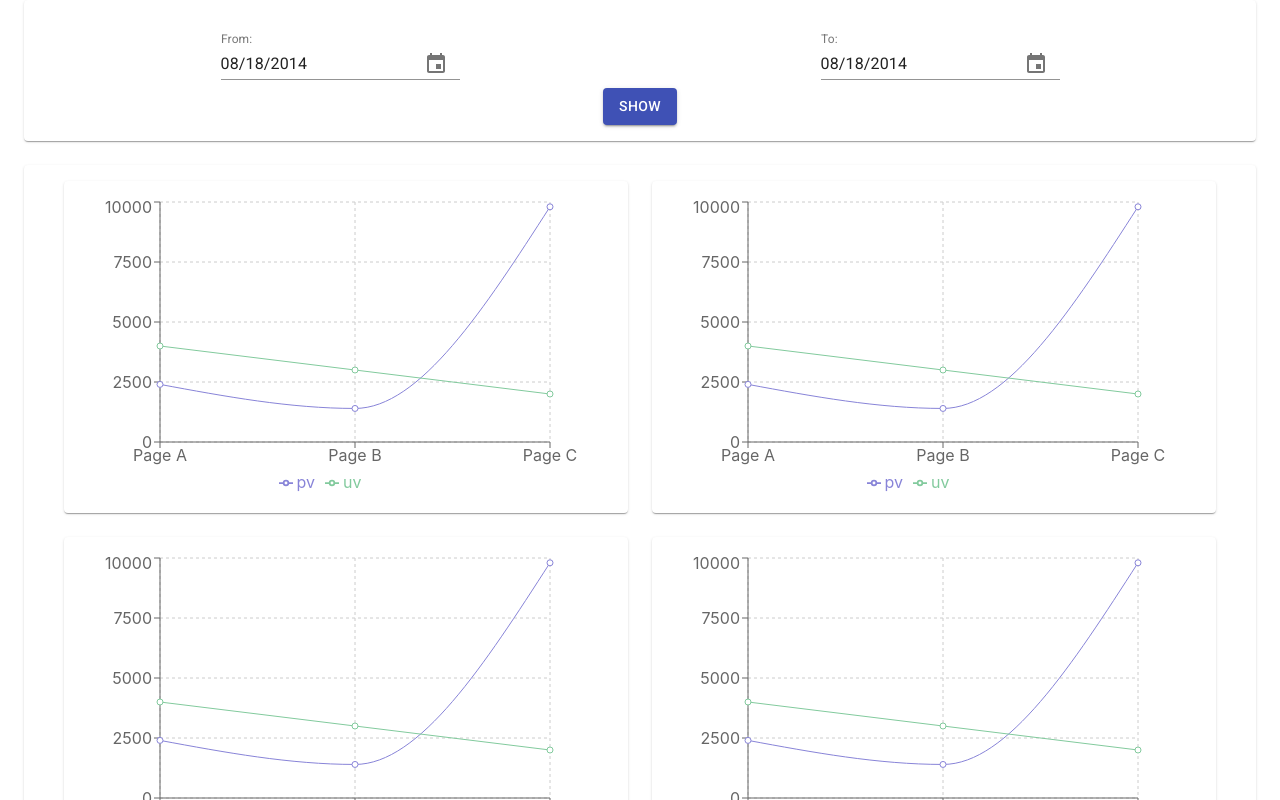
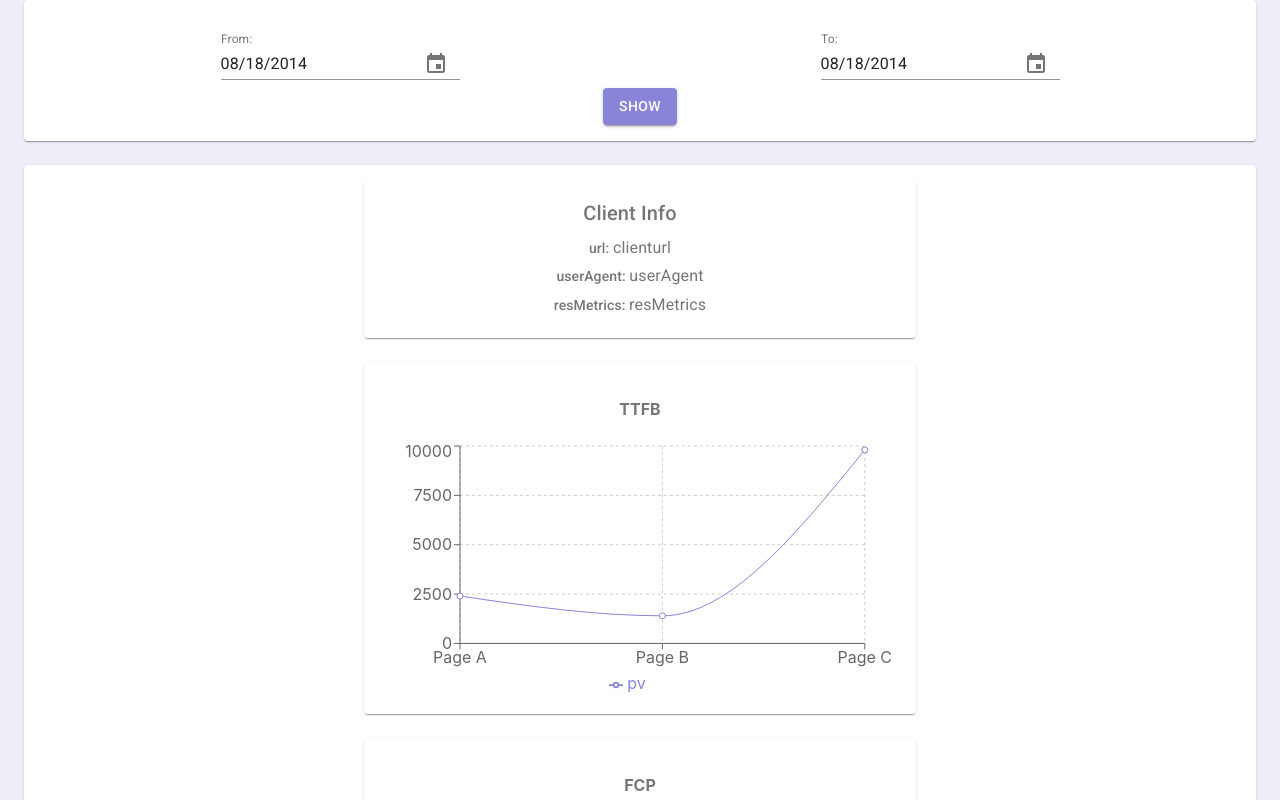
Before and after one commit to cerenbattal/performance-analytics, a React (Create React App) app in the folder perfanalytics-dashboard/: page / in a window 1280 px wide. Shown: the top 800 px of the page. Built offline with nearby package versions, Linux system fonts and the light colour scheme.

Commit message:
ui improvements

```diff
--- a/perfanalytics-dashboard/src/App.js
+++ b/perfanalytics-dashboard/src/App.js
@@ -18,13 +18,8 @@ const useStyles = makeStyles((theme) => ({
   },
 }));
 
-const handleShowButton = () => {
-
-}
-
 function App() {
   const classes = useStyles();
-  //const [isShowCharts, setValue] = useState(defaultValue)
   return (
     <Container maxWidth="m">
         <div className={classes.root}>
@@ -34,8 +29,7 @@ function App() {
                   <DatePicker />
                   <Button
                     variant="contained"
-                    color="primary"
-                    onClick={handleShowButton}
+                    style={{backgroundColor: "#8884D8", color: '#FDFDFE'}}
                   >
                     Show
                   </Button>
--- a/perfanalytics-dashboard/src/components/Chart.js
+++ b/perfanalytics-dashboard/src/components/Chart.js
@@ -33,6 +33,7 @@ const data = [
 
 export default function Chart() {
     return (
+      <ResponsiveContainer width="99%" aspect={2}>
         <LineChart
           width={500}
           height={300}
@@ -50,7 +51,7 @@ export default function Chart() {
           <Tooltip />
           <Legend />
           <Line type="monotone" dataKey="pv" stroke="#8884d8" activeDot={{ r: 8 }} />
-          <Line type="monotone" dataKey="uv" stroke="#82ca9d" />
         </LineChart>
+      </ResponsiveContainer>
     )
 }
--- a/perfanalytics-dashboard/src/components/ChartBody.js
+++ b/perfanalytics-dashboard/src/components/ChartBody.js
@@ -3,6 +3,7 @@ import Chart from './Chart';
 import Paper from '@material-ui/core/Paper';
 import Grid from '@material-ui/core/Grid';
 import Container from '@material-ui/core/Container';
+import InfoCard from './InfoCard'
 import { makeStyles } from '@material-ui/core/styles';
 
 const useStyles = makeStyles((theme) => ({
@@ -19,26 +20,35 @@ const useStyles = makeStyles((theme) => ({
 export default function ChartBody() {
     const classes = useStyles();
     return (
-        <Container maxWidth="m">
+        <Container maxWidth="sm">
             <div className={classes.root}>
                 <Grid container spacing={3}>
-                    <Grid item xs={6}>
+                    <Grid item xs={12}>
                         <Paper className={classes.paper}>
+                        <InfoCard/>
+                    </Paper>
+                    </Grid>
+                    <Grid item xs={12}>
+                        <Paper className={classes.paper}>
+                            <h4>TTFB</h4>
                             <Chart />
                         </Paper>
                     </Grid>
-                    <Grid item xs={6}>
+                    <Grid item xs={12}>
                         <Paper className={classes.paper}>
+                            <h4>FCP</h4>
                             <Chart />
                         </Paper>
                     </Grid>
-                    <Grid item xs={6}>
+                    <Grid item xs={12}>
                         <Paper className={classes.paper}>
+                            <h4>Dom-Load</h4>
                             <Chart />
                         </Paper>
                     </Grid>
-                    <Grid item xs={6}>
+                    <Grid item xs={12}>
                         <Paper className={classes.paper}>
+                            <h4>Window-Load</h4>
                             <Chart />
                         </Paper>
                     </Grid>
--- /dev/null
+++ b/perfanalytics-dashboard/src/components/InfoCard.js
@@ -0,0 +1,32 @@
+import React from 'react'
+import Typography from '@material-ui/core/Typography';
+import { makeStyles } from '@material-ui/core/styles';
+
+const useStyles = makeStyles({
+    root: {
+      width: '100%',
+      maxWidth: 500,
+    },
+  });
+
+export default function InfoCard() {
+    const classes = useStyles();
+
+  return (
+    <div className={classes.root}>
+      <Typography variant="h6" gutterBottom>
+        Client Info
+      </Typography>
+      <Typography variant="subtitle2" gutterBottom>
+        url: <Typography variant="body1" style={{display: 'inline-block'}}>clienturl</Typography>
+      </Typography>
+      <Typography variant="subtitle2" gutterBottom>
+        userAgent: <Typography variant="body1" style={{display: 'inline-block'}}>userAgent</Typography>
+      </Typography>
+      <Typography variant="subtitle2" gutterBottom>
+        resMetrics: <Typography variant="body1" style={{display: 'inline-block'}}>resMetrics</Typography>
+      </Typography>
+
+    </div>
+  );
+}
--- a/perfanalytics-dashboard/src/index.css
+++ b/perfanalytics-dashboard/src/index.css
@@ -1,4 +1,5 @@
 body {
+  background-color: #eeedf8;
   margin: 0;
   font-family: -apple-system, BlinkMacSystemFont, 'Segoe UI', 'Roboto', 'Oxygen',
     'Ubuntu', 'Cantarell', 'Fira Sans', 'Droid Sans', 'Helvetica Neue',
```
Lines whose indentation alone changed are shown as unchanged.
